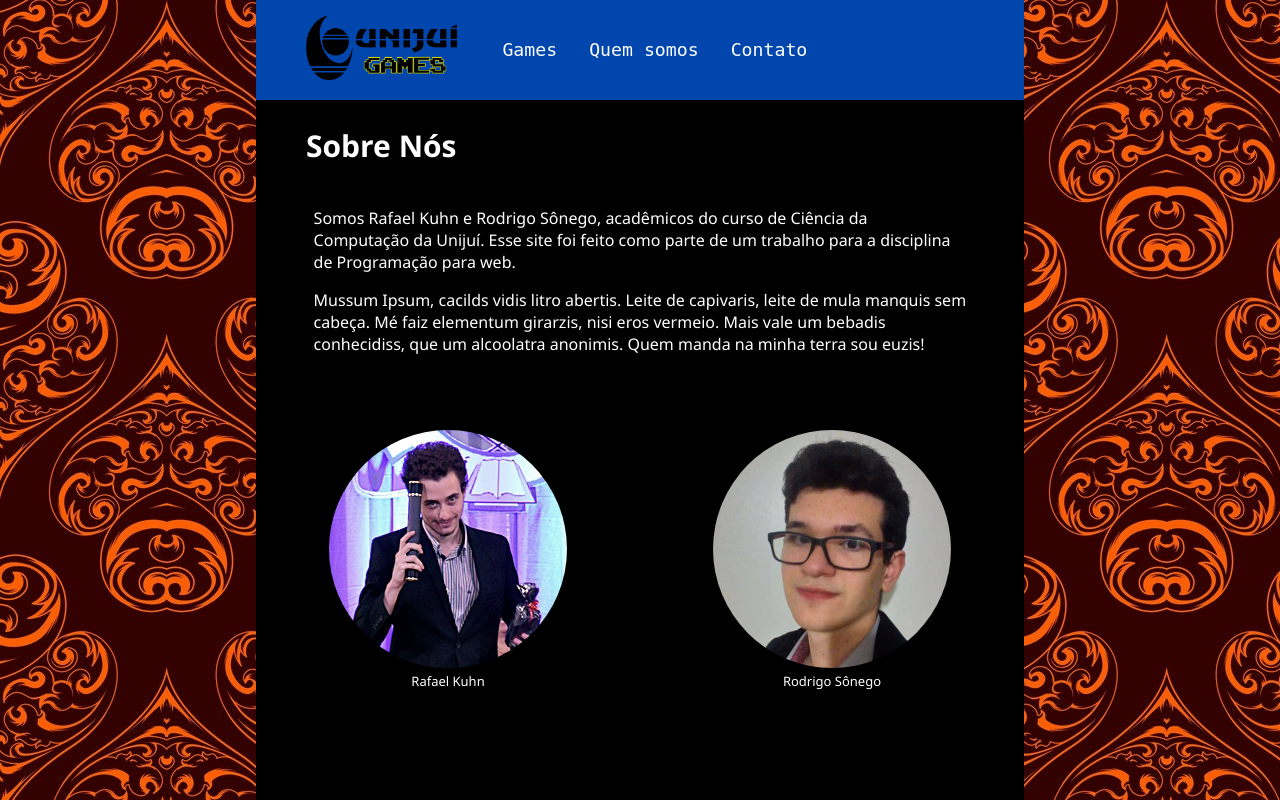
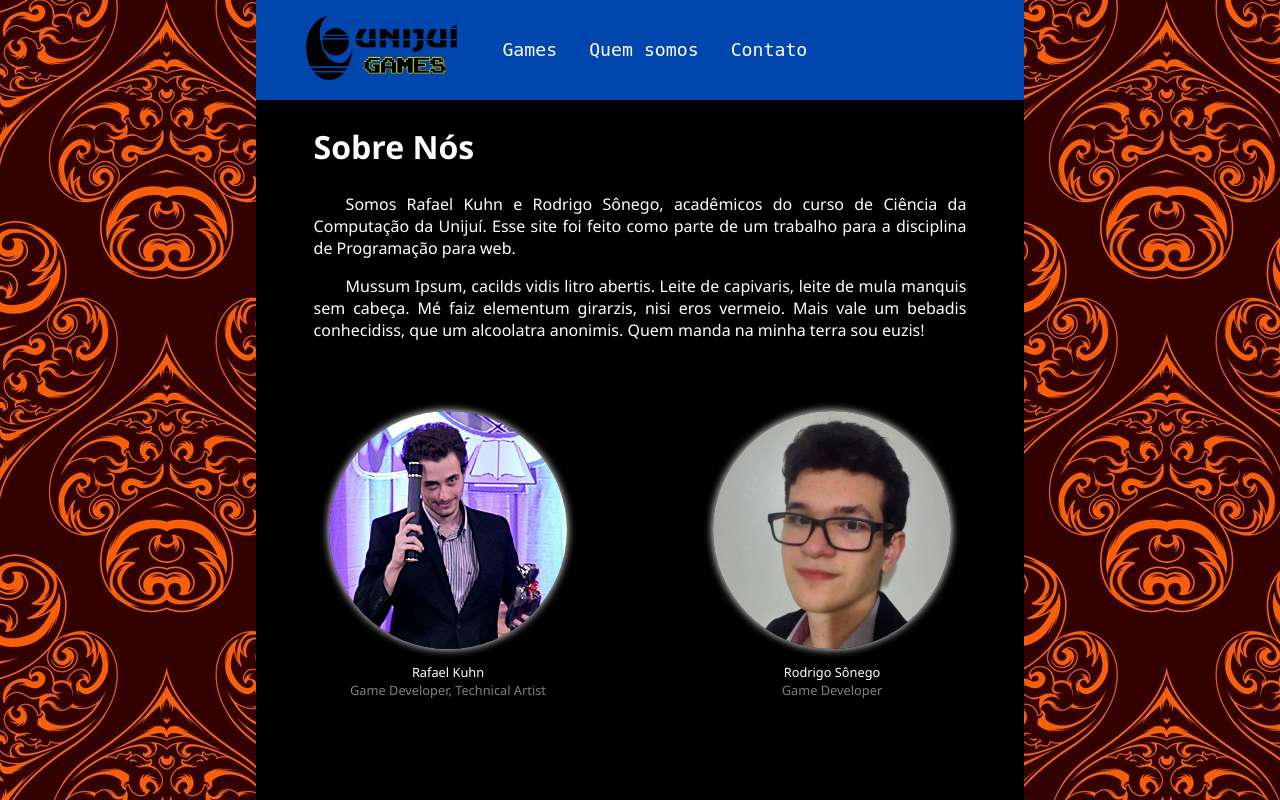
Before and after one commit to RafaelKuhn/website-unijui, a PHP site: page /Pages/about.html in a window 1280 px wide. Run offline with PHP 8.4, Linux system fonts and the light colour scheme.

Commit message:
fix: various css padronizations and content fixes

```diff
--- a/Assets/style/about.css
+++ b/Assets/style/about.css
@@ -2,7 +2,6 @@
   align-self: center;
   margin-left: auto;
   margin-right: auto;
-  font-family: 'Segoe UI', Tahoma, Geneva, Verdana, sans-serif;
   margin-bottom: 70px;
 }
 
@@ -16,16 +15,37 @@
 }
 
 .imageContainer {
+  padding: 0;
   color: white;
-  font-family: 'Segoe UI', Tahoma, Geneva, Verdana, sans-serif;
   text-align: center;
-  font-size: 13px;
+  font-size: 0.8em;
   width: auto;
 }
 
 .imageContainer img {
   border-radius: 50%;
+  box-shadow: 0px 0px 8px white;
+  transition: transform .2s
 }
+.imageContainer img:hover {
+  transform: scale(1.05);
+}
+.imageContainer p {
+  text-transform: capitalize;
+  margin: 0px 20% 0 20%;
+}
+.imageContainer p.name {
+  margin-top: 10px;
+}
+.imageContainer p.job {
+  color: grey;
+}
+.imageContainer a {
+  display: contents;
+  text-decoration: none;
+}
+
+
 
 .row {
   display: flex;
@@ -33,5 +53,5 @@
 
 .column {
   flex: 50%;
-  padding: 5px;
+
 }
--- a/Assets/style/contact.css
+++ b/Assets/style/contact.css
@@ -28,6 +28,7 @@ div.row button{
 }
 
 div.row button:hover{
+  cursor: pointer;
   background-color: deepskyblue;
 }
 
@@ -62,9 +63,6 @@ input.form-item, textarea.form-item {
   background: #fff;
 }
 
-input.form-item::before {
-  content: "aa";
-}
 
 textarea#message {
   min-height: 6rem;
--- a/Assets/style/global.css
+++ b/Assets/style/global.css
@@ -1,7 +1,6 @@
 html, body {
   overflow: auto;
   margin: 0;
-  overflow: auto;
 }
 
 body {
@@ -17,6 +16,7 @@ div#wrapper {
   margin-right: 20%;
   min-width: 720px;
   background-color: black;
+  overflow: hidden;
   border: none;
 }
 
@@ -27,7 +27,14 @@ p, th, td, h1, h2, h3, h4 {
 
 h1.title {
   width: 50%;
-  margin: 0;
-  padding: 25px 50px;
-  font-size: 30px;
+  margin: 0 auto;
+  margin-top: 25px;
+  margin-bottom: 25px;
+  width: 85%;
+  font-size: 2em;
 }
+
+p.justified {
+  text-align: justify;
+  text-indent: 2em;
+}
--- a/Assets/style/header.css
+++ b/Assets/style/header.css
@@ -54,9 +54,9 @@ div.logo-div img {
   top: 15%;
   left: 20%;
   position: absolute;
+  transition: transform .2s;
 }
 
 div.logo-div img:hover {
   transform: scale(1.05);
-  box-shadow: 5px aqua;
 }
--- a/Games/star-clicker/index.html
+++ b/Games/star-clicker/index.html
@@ -21,7 +21,7 @@
 
   </div>
 
-  <img src="earth1024x1024-64frames.png" id="earth" class="inactive">
+  <!-- <img src="earth1024x1024-64frames.png" id="earth" class="inactive"> -->
   <script type="application/javascript" src="index.js"></script>
 
 </body>
--- a/Games/star-clicker/index.js
+++ b/Games/star-clicker/index.js
@@ -70,8 +70,6 @@
 
   window.onload = function() {
     init();
-
-    console.log(Math.tan(Math.PI / 2));
 
     // this creates "intervals" and executes them repeatedly every amount of ms
     setInterval(updateGradient, DELAY_PER_CALL);
--- a/Pages/about.html
+++ b/Pages/about.html
@@ -17,11 +17,11 @@
 
     <div class="textArea">
       <h1 class="title">Sobre Nós</h1>
-      <p>
+      <p class="justified">
         Somos Rafael Kuhn e Rodrigo Sônego, acadêmicos do curso de Ciência da Computação da Unijuí.
-         Esse site foi feito como parte de um trabalho para a disciplina de Programação para web.
+        Esse site foi feito como parte de um trabalho para a disciplina de Programação para web.
       </p>
-      <p>
+      <p class="justified">
         Mussum Ipsum, cacilds vidis litro abertis. Leite de capivaris, leite de mula manquis sem cabeça. Mé faiz elementum girarzis, nisi eros vermeio. Mais vale um bebadis conhecidiss, que um alcoolatra anonimis. Quem manda na minha terra sou euzis!
       </p>
     </div>
@@ -29,16 +29,18 @@
     <div class="row">
       <div class="imageContainer column">
         <a href="https://portfolio-rafael-kuhn.netlify.app/#">
-          <img src="../Assets/images/rafael.png"><br>
+          <img src="../Assets/images/rafael.png">
         </a>
-        Rafael Kuhn
+        <p class="name">Rafael Kuhn</p>
+        <p class="job">game developer, technical artist</p>
       </div>
 
       <div class="imageContainer column">
         <a href="https://github.com/Fufumiga">
-          <img src="../Assets/images/rodrigo.jpg" width="238" height="238"><br>
+          <img src="../Assets/images/rodrigo.jpg" width="238" height="238">
         </a>
-        Rodrigo Sônego
+        <p class="name">rodrigo sônego</p>
+        <p class="job">game developer</p>
       </div>
     </div>
 
--- a/Pages/contact.html
+++ b/Pages/contact.html
@@ -8,7 +8,6 @@
   <title>Contato</title>
   <link rel="stylesheet" href="../Assets/style/global.css">
   <link rel="stylesheet" href="../Assets/style/contact.css">
-  <script type="text/javascript" src="../Assets/js/contact.js"></script>
 
 </head>
 
@@ -60,6 +59,7 @@
     </div>
   </div>
 
+  <script type="application/javascript" src="../Assets/js/contact.js"></script>
   <script src="../Assets/js/header-maker.js"></script>
 </body>
 
--- a/Pages/game.html
+++ b/Pages/game.html
@@ -23,9 +23,9 @@
 
     <div id="game-description">
       <h2>this is under the game, and it's under construction</h2>
-      <p>Mussum Ipsum, cacilds vidis litro abertis. A ordem dos tratores não altera o pão duris. Suco de cevadiss deixa as pessoas mais interessantis. Tá deprimidis, eu conheço uma cachacis que pode alegrar sua vidis. Mé faiz elementum girarzis, nisi eros vermeio.
-        <br/><br/>
-        Todo mundo vê os porris que eu tomo, mas ninguém vê os tombis que eu levo! Quem num gosta di mim que vai caçá sua turmis! In elementis mé pra quem é amistosis quis leo. Mais vale um bebadis conhecidiss, que um alcoolatra anonimis.</p>
+      <p class="justified">Mussum Ipsum, cacilds vidis litro abertis. A ordem dos tratores não altera o pão duris. Suco de cevadiss deixa as pessoas mais interessantis. Tá deprimidis, eu conheço uma cachacis que pode alegrar sua vidis. Mé faiz elementum girarzis, nisi eros vermeio.</p>
+
+      <p class="justified">Todo mundo vê os porris que eu tomo, mas ninguém vê os tombis que eu levo! Quem num gosta di mim que vai caçá sua turmis! In elementis mé pra quem é amistosis quis leo. Mais vale um bebadis conhecidiss, que um alcoolatra anonimis.</p>
     </div>
 
   <br/></div>
```
Also changed, not shown: Assets/style/index.css (+17 -23 lines), Pages/index.html (+6 -7 lines).
